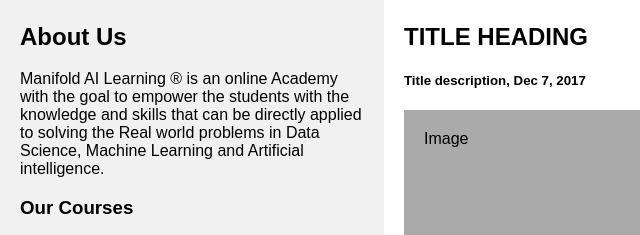
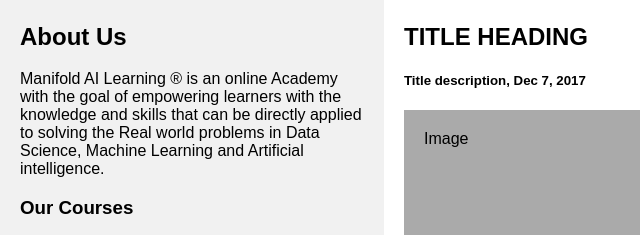
Before and after one commit to koteshreddy/aws-ci-automation, a plain HTML site: page index.html in a window 1280 px wide. Shown: the part 390-625 px from the top of the page, 0-640 px from the left. Drawn offline with Linux system fonts and the light colour scheme.

Commit message:
Update index.html

```diff
--- a/index.html
+++ b/index.html
@@ -128,7 +128,7 @@
 <div class="row">
   <div class="side">
     <h2>About Us</h2>
-    <p>Manifold AI Learning ® is an online Academy with the goal to empower the students with the knowledge and skills that can be directly applied to solving the Real world problems in Data Science, Machine Learning and Artificial intelligence.</p>
+    <p>Manifold AI Learning ® is an online Academy with the goal of empowering learners with the knowledge and skills that can be directly applied to solving the Real world problems in Data Science, Machine Learning and Artificial intelligence.</p>
     <h3>Our Courses</h3>
     <p>Join us on Youtube and start learning for free</p>
     <div class="fakeimg" style="height:60px;"> <a href="https://www.youtube.com/manifoldailearning" class="right">Youtube Hands-On ML Series </a> </div><br>
```
